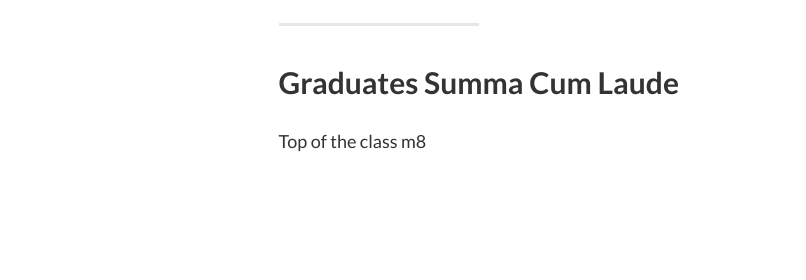
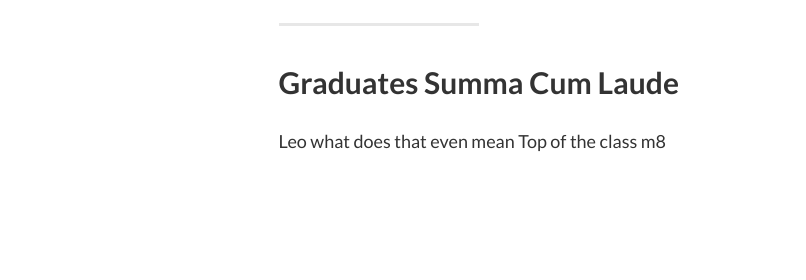
Before and after one commit to jmal0/quotesmyquotes-website, a plain HTML site: page index.html in a window 1280 px wide. Shown: the part 1235-1515 px from the top of the page, 474-1280 px from the left. Drawn offline with Linux system fonts and the light colour scheme.

Commit message:
i dunno whatever the last one said

```diff
--- a/index.html
+++ b/index.html
@@ -173,7 +173,10 @@
                     <hr class="section-heading-spacer">
                     <div class="clearfix"></div>
                     <h2 class="section-heading">Graduates Summa Cum Laude</h2>
-                    <p class="lead">Top of the class m8</p>
+                    <p class="lead">
+                    	Leo what does that even mean
+                    	Top of the class m8
+                    </p>
                 </div>
                 <div class="col-lg-5 col-sm-pull-6  col-sm-6">
                     <img class="img-responsive" src="https://scontent-a-lga.xx.fbcdn.net/hphotos-ash2/v/t1.0-9/p235x350/553493_3597210737867_1109966432_n.jpg?oh=702381f0565f0104f4c93461796f1f98&amp;oe=552E4284" alt="">
```
